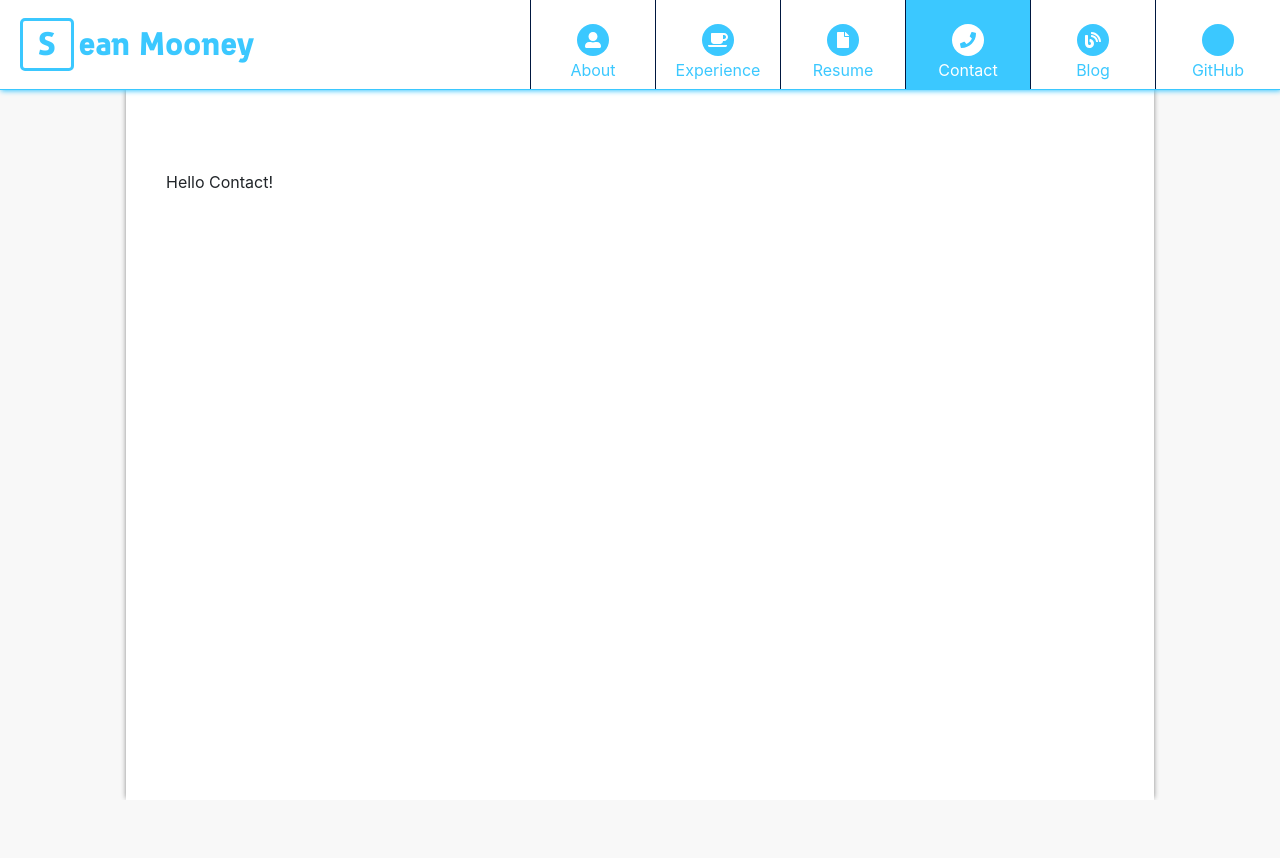
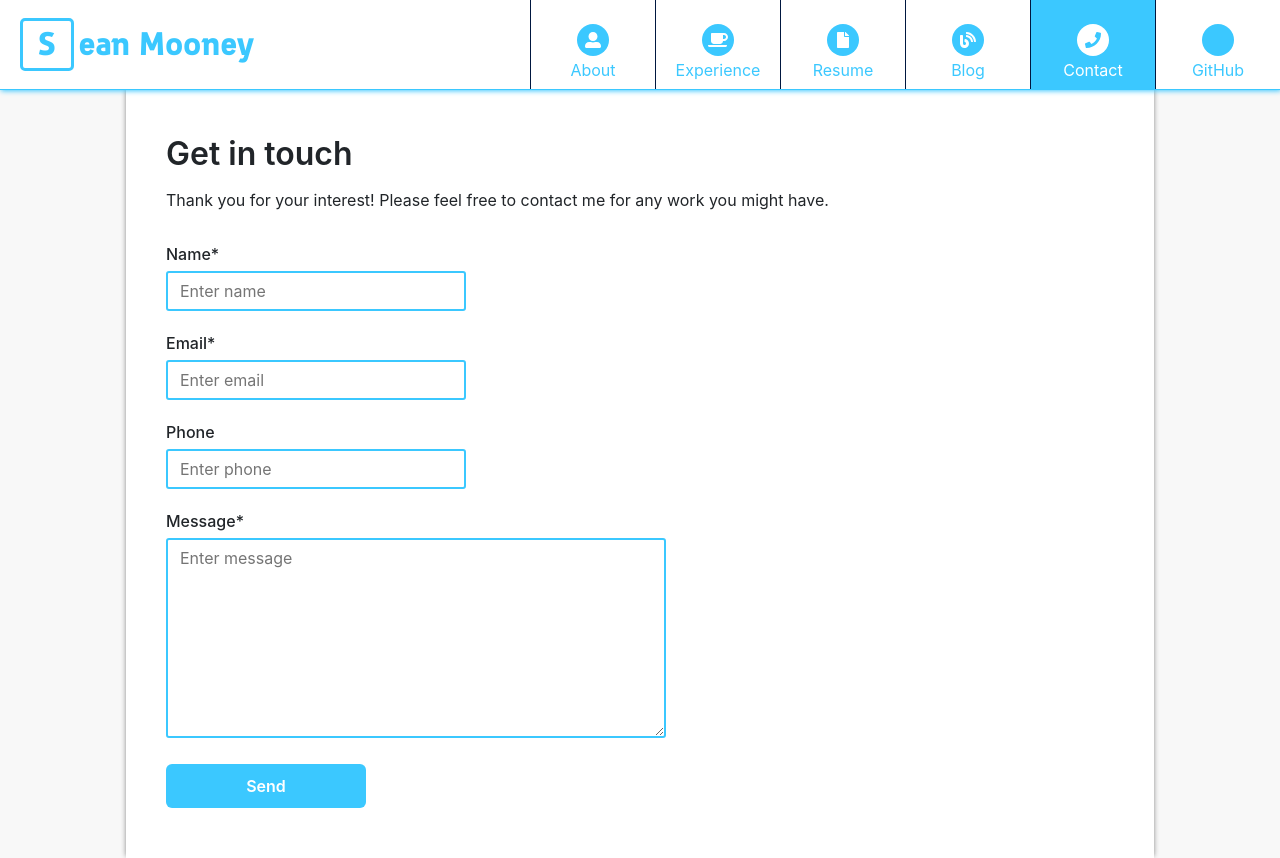
Before and after one commit to sean-mooney/Resume-Site-v2, a React (Create React App) app: page /contact in a window 1280 px wide. Before the commit the page ends 800 px from the top, so only its background shows below. Built offline with nearby package versions, Linux system fonts and the light colour scheme; some icons are missing.

Commit message:
contact page, misc changes

```diff
--- a/package.json
+++ b/package.json
@@ -2,6 +2,7 @@
   "name": "resume-site",
   "version": "0.1.0",
   "private": true,
+  "homepage" : "http://sean-mooney.com/newnew",
   "dependencies": {
     "@fortawesome/fontawesome-svg-core": "^1.2.26",
     "@fortawesome/free-solid-svg-icons": "^5.12.0",
--- a/src/App.scss
+++ b/src/App.scss
@@ -25,6 +25,10 @@ $button-bg: #3BC8FF;
 $button-text: #FFF;
 $button-hover-bg: #FFF;
 $button-hover-text: #3BC8FF;
+
+$input-border: #3BC8FF;
+
+$error-text: red;
 
 
 body {
@@ -70,12 +74,16 @@ a {
     border-radius: 6px;
     transition: all 0.25s;
     font-weight: 600;
+    max-width: 200px;
+    text-align: center;
+    cursor: pointer;
 }
 
 .seans-button:hover {
     color: $button-hover-text;
     background: $button-hover-bg;
     border: 2px solid $button-hover-text;
+    font-size: 20px;
     padding: 10px 30px;
 }
 
--- a/src/components/header/header.js
+++ b/src/components/header/header.js
@@ -53,13 +53,20 @@ class Header extends React.Component {
             <div className="header-nav-label">Experience</div>
             <FontAwesomeIcon className="push-right current-page-icon" icon={faArrowAltCircleLeft} />
           </Link>
-          <a href={pdf} target="_blank" className={`header-nav-item ${this.props.location.pathname === "/resume" ? "header-current-location" : ""}`} onClick={() => this.routeClicked()}>
+          <a href={pdf} target="_blank" rel="noopener noreferrer" className={`header-nav-item ${this.props.location.pathname === "/resume" ? "header-current-location" : ""}`} onClick={() => this.routeClicked()}>
             <div className="header-nav-icon">
               <FontAwesomeIcon icon={faFile} />
             </div>
             <div className="header-nav-label">Resume</div>
             <FontAwesomeIcon className="push-right current-page-icon" icon={faArrowAltCircleLeft} />
           </a>
+          <Link to="/blog" className={`header-nav-item ${this.props.location.pathname === "/blog" ? "header-current-location" : ""}`} onClick={() => this.routeClicked()}>
+            <div className="header-nav-icon">
+              <FontAwesomeIcon icon={faBlog} />
+            </div>
+            <div className="header-nav-label">Blog</div>
+            <FontAwesomeIcon className="push-right current-page-icon" icon={faArrowAltCircleLeft} />
+          </Link>
           <Link to="/contact" className={`header-nav-item ${this.props.location.pathname === "/contact" ? "header-current-location" : ""}`} onClick={() => this.routeClicked()}>
             <div className="header-nav-icon">
               <FontAwesomeIcon icon={faPhone} />
@@ -67,13 +74,7 @@ class Header extends React.Component {
             <div className="header-nav-label">Contact</div>
             <FontAwesomeIcon className="push-right current-page-icon" icon={faArrowAltCircleLeft} />
           </Link>
-          <Link to="/blog" className={`header-nav-item ${this.props.location.pathname === "/blog" ? "header-current-location" : ""}`} onClick={() => this.routeClicked()}>
-            <div className="header-nav-icon">
-              <FontAwesomeIcon icon={faBlog} />
-            </div>
-            <div className="header-nav-label">Blog</div>
-            <FontAwesomeIcon className="push-right current-page-icon" icon={faArrowAltCircleLeft} />
-          </Link>
+
           <a href="https://github.com/sean-mooney" rel="noopener noreferrer" target="_blank" className="header-nav-item" onClick={() => document.getElementById("header-nav").classList.remove("show-nav")}>
             <div className="header-nav-icon">
               <i className="devicon-github-plain"></i>
--- a/src/index.css
+++ b/src/index.css
@@ -7,7 +7,6 @@
   background: #4D4A80;
   background: #282480;
   background: #001740;
-  background: #4D4A80;
   /* background: #000; */
 }
 
--- a/src/pages/about/about.js
+++ b/src/pages/about/about.js
@@ -11,7 +11,7 @@ export default class About extends React.Component {
                     <Container className="about-container">
                         <Row className="about-info">
                             <Col xs={12} sm={6} className="about-photo">
-                                <img src={me}></img>
+                                <img src={me} alt="me"></img>
                             </Col>
                             <Col xs={12} sm={6}>
                                 <div className="about-title">
--- a/src/pages/contact/contact.js
+++ b/src/pages/contact/contact.js
@@ -1,16 +1,114 @@
 import React from 'react';
-import {Container, Row, Col} from 'react-bootstrap';
+import { Container, Row } from 'react-bootstrap';
 import './contact.scss';
 
 export default class Contact extends React.Component {
+    constructor(props) {
+        super(props);
+        this.state = { error: null, emailSent: false }
+        this.sendEmail = this.sendEmail.bind(this);
+        this.validateForm = this.validateForm.bind(this);
+    }
+
+    sendEmail() {
+        this.setState({ error: null });
+        var validation = this.validateForm();
+        if (!validation.valid) {
+            this.setState({ error: validation.error });
+            return;
+        }
+        let name = document.getElementById("txt-name").value;
+        let email = document.getElementById("txt-email").value;
+        let phone = document.getElementById("txt-phone").value;
+        let message = document.getElementById("txt-message").value;
+
+        const url = window.location.hostname.includes("localhost") ? "/php/send_form_email.php" : "/newnew/php/send_form_email.php";
+        fetch(url, {
+            method: 'POST',
+            headers: {
+                Accept: 'application/json',
+                'Content-Type': 'application/json'
+            },
+            body: JSON.stringify({
+                name: name,
+                email: email,
+                phone: phone,
+                message: message
+            })
+        }).then(res => {
+            if (res && res.status === 200)  {
+                this.setState({emailSent: true});
+                return;
+            }
+            alert("Sorry, something went wrong. Please try again in a little bit.");
+        }).catch(err => {
+            alert("Sorry, something went wrong. Please try again in a little bit.");
+        })
+    }
+
+    validateForm() {
+        const emailFormat = /^\w+([.-]?\w+)*@\w+([.-]?\w+)*(\.\w{2,3})+$/;
+        let isValid = { valid: true, error: [] };
+
+        let name = document.getElementById("txt-name").value;
+        let email = document.getElementById("txt-email").value;
+        let message = document.getElementById("txt-message").value;
+
+        if (!name || !name.trim().length > 0) isValid.error.push({ field: "name", message: "Please fill out your name" });
+        if (!email || !email.trim().length > 0 || !emailFormat.test(email)) { isValid.error.push({ field: "email", message: "Please enter a valid email" }); }
+        if (!message || !message.trim().length > 0) isValid.error.push({ field: "message", message: "Please enter a message" });
+        if (isValid.error.length > 0) isValid.valid = false;
+
+        return isValid;
+    }
+
     render() {
         return (
             <div className="page-container">
                 <div className="content-container">
-                    <Container className="about-container">
-                        <Row className="about-info">
-                            Hello Contact!
-                        </Row>
+                    <Container className="contact-container">
+                        {!this.state.emailSent ?
+                            <Row className="contact-info">
+                                <div className="contact-title">Get in touch</div>
+                                <div className="contact-short-description">Thank you for your interest! Please feel free to contact me for any work you might have.</div>
+                                <div className="contact-inputs">
+                                    <div className="contact-input-container">
+                                        <div className="contact-label">Name* {this.state.error && this.state.error.find((error) => { return error.field === "name" }) ? <span className="contact-form-error">- {this.state.error.find((error) => { return error.field === "name" }).message}</span> : ""}</div>
+                                        <div className="contact-input">
+                                            <input id="txt-name" type="text" placeholder="Enter name" ></input>
+                                        </div>
+                                    </div>
+                                    <div className="contact-input-container">
+                                        <div className="contact-label">Email* {this.state.error && this.state.error.find((error) => { return error.field === "email" }) ? <span className="contact-form-error">- {this.state.error.find((error) => { return error.field === "email" }).message}</span> : ""}</div>
+                                        <div className="contact-input">
+                                            <input id="txt-email" type="text" placeholder="Enter email" ></input>
+                                        </div>
+                                    </div>
+                                    <div className="contact-input-container">
+                                        <div className="contact-label">Phone</div>
+                                        <div className="contact-input">
+                                            <input id="txt-phone" type="text" placeholder="Enter phone" ></input>
+                                        </div>
+                                    </div>
+                                    <div className="contact-input-container">
+                                        <div className="contact-label">Message* {this.state.error && this.state.error.find((error) => { return error.field === "message" }) ? <span className="contact-form-error">- {this.state.error.find((error) => { return error.field === "message" }).message}</span> : ""}</div>
+                                        <div className="contact-input">
+                                            <textarea id="txt-message" type="text" placeholder="Enter message" ></textarea>
+                                        </div>
+                                    </div>
+                                    <div className="contact-input-container">
+                                        <div className="contact-input">
+                                            <div id="btn-submit" className="seans-button" onClick={() => this.sendEmail()}>Send</div>
+                                        </div>
+                                    </div>
+                                </div>
+                            </Row>
+                            :
+                            <Row className="contact-info">
+                                <div className="contact-title">Thank you!</div>
+                                <div className="contact-short-description">Your message has been sent, I'll be in touch soon. <br/><br/> -Sean</div>
+                            </Row>
+                        }
                     </Container>
                 </div>
             </div>
--- a/src/pages/contact/contact.scss
+++ b/src/pages/contact/contact.scss
@@ -0,0 +1,63 @@
+@import '../../App.scss';
+
+.contact-info {
+    flex-flow: column;
+}
+
+.contact-title {
+    font-size: 32px;
+    font-weight: 600;
+    margin-bottom: 10px;
+}
+
+.contact-inputs {
+    display: flex;
+    flex-flow: column;
+    margin-top: 20px;
+}
+
+.contact-input-container {
+    margin: 10px 0;
+
+    .contact-label {
+        margin-bottom: 5px;
+        font-weight: 500;
+    }
+
+    .contact-input input, .contact-input textarea {
+        border-radius: 3px;
+        border: 2px solid $input-border;
+        min-width: 300px;
+        padding: 6px 12px;
+    }
+    .contact-input textarea {
+        width: 500px;
+        min-width: 200px;
+        max-width: 950px;
+
+        resize: both;
+
+        height: 200px;
+        min-height: 100px;
+        max-height: 400px;
+    }
+}
+
+.contact-form-error {
+    color: $error-text;
+}
+
+@media (max-width: 1028px) {
+    .contact-input input {
+        width: 100%;
+    }
+
+    .seans-button {
+        margin: auto;
+    }
+    .contact-input textarea {
+        width: 100% !important;
+        resize: none !important;
+        height: 200px !important;
+    }
+}
```
Also changed, not shown: src/App.js (+2 -6 lines), src/pages/experience/experience.js (+4 -5 lines), 2 other files (tests, documents, lock files or other folders).
